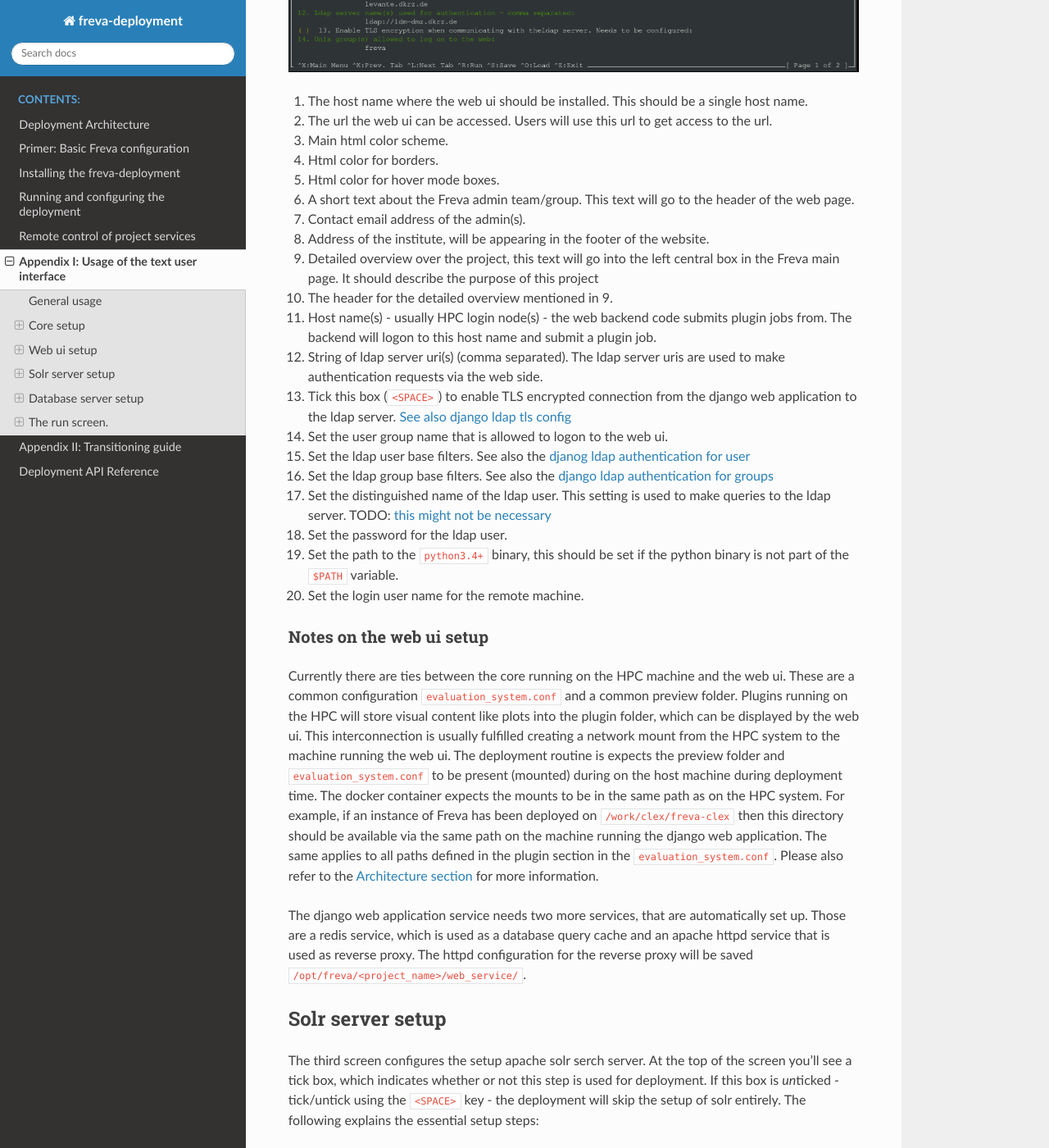
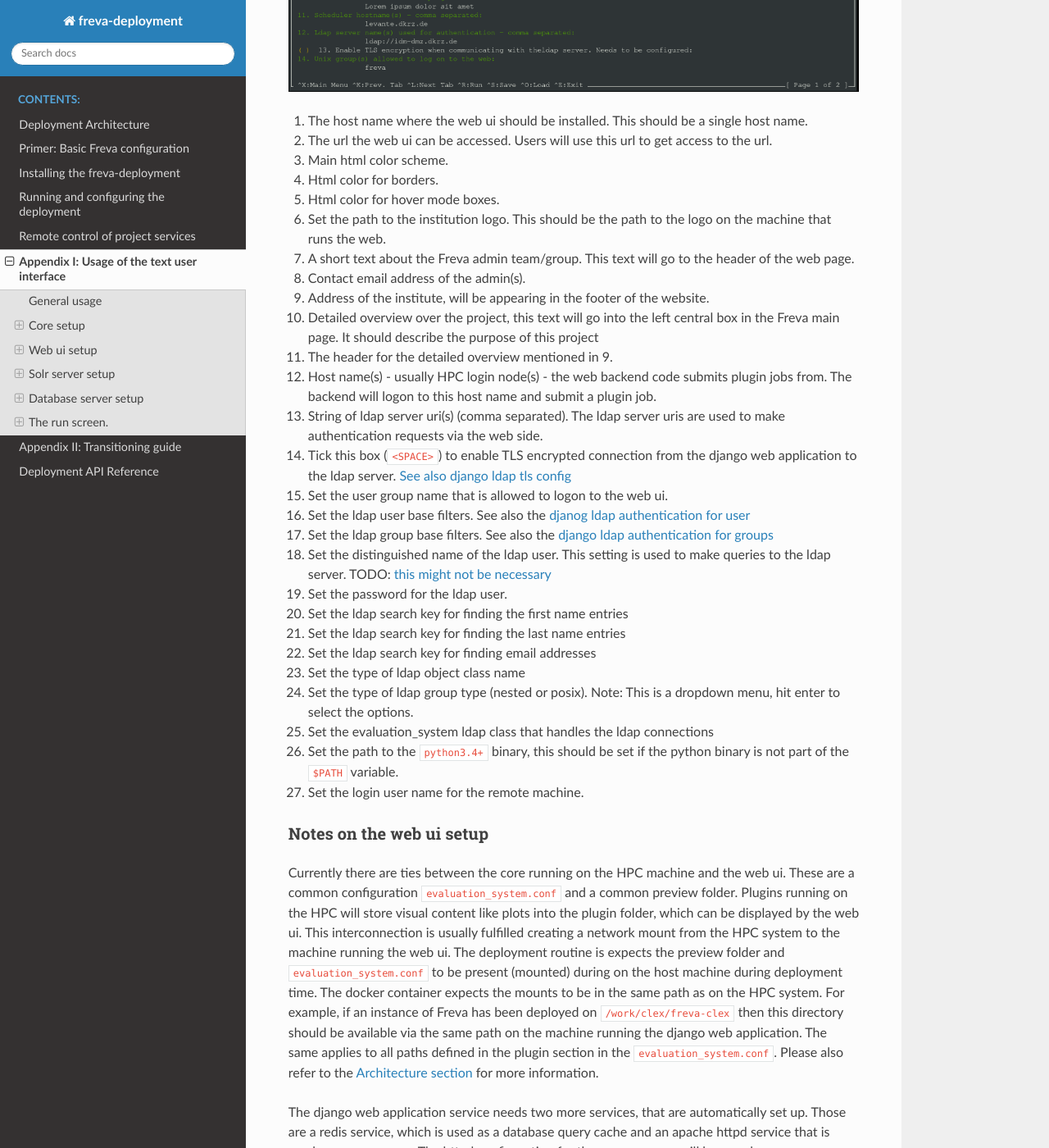
Before and after one commit to FREVA-CLINT/freva-deployment, a Sphinx documentation site: the page built from docs/TuiHowto.md, in a window 1280 px wide and 1400 px high, scrolled down 2915 px. Shown: the whole window at 82% size. Built offline with Sphinx 7.4.7 and the Read the Docs theme 2.0.0, drawn with Linux system fonts in a browser that asks for light colours; some of the changed text lies outside the part shown.

Commit message:
Finish up things

```diff
--- a/assets/config/inventory.toml
+++ b/assets/config/inventory.toml
@@ -158,10 +158,13 @@
 hover_color = "#d0513a"
 ## The about us text is a small blurb about freva within the project
 about_us_text = ""
+## Set the path to the institution logo, this should be the path to the logo
+## as seen by the target system
+institution_logo = "/path/to/logo/on/target/machine"
 ## Set a list of email addresses for contacts
 contacts = [""]
 ## Now set postal address
-address = "Project name, German Climate Computing Centre (DKRZ), Bundesstr. 45a, 20146 Hamburg, Germany."
+imprint = "Project name, German Climate Computing Centre (DKRZ), Bundesstr. 45a, 20146 Hamburg, Germany."
 ## Here you can set a lengthy project description.
 ## You can also set a path to a filename that contains the information.
 ## Instead of text you can set a path to a file containing the text, like a html file.
--- a/assets/playbooks/web-server-playbook.yml
+++ b/assets/playbooks/web-server-playbook.yml
@@ -36,18 +36,17 @@
     - docker_web_cmd: >
         -p 8000:8000
         -v {{ core_root_dir }}:{{ core_root_dir }}:ro
-        -v {{ core_preview_path }}:/opt/freva_web/static/preview:ro
         -v {{ core_scheduler_output_dir}}:{{ core_scheduler_output_dir }}:ro
         -v /opt/freva/{{project_name}}/web_service/static:/opt/freva_web/static:z
+        -v {{core_base_dir_location}}:{{core_base_dir_location}}:ro
         -e EVALUATION_SYSTEM_CONFIG_FILE={{core_root_dir}}/freva/evaluation_system.conf
         --name {{web_name}}
-        -t registry.gitlab.dkrz.de/freva/freva_web/freva_web:main
+        -t registry.gitlab.dkrz.de/freva/freva_web/freva_web:update_urls
     - docker_apache_cmd: >
         -v /opt/freva/{{project_name}}/web_service/freva_web.conf:/usr/local/apache2/conf/httpd.conf:z
         -v /opt/freva/{{project_name}}/web_service/server-cert.crt:/etc/ssl/certs/server-cert.crt:z
         -v /opt/freva/{{project_name}}/web_service/server-key.key:/etc/ssl/private/server-key.key:z
         -v /opt/freva/{{project_name}}/web_service/cacert.pem:/etc/ssl/certs/cacert.pem:z
-        -v {{ core_scheduler_output_dir }}:{{ core_scheduler_output_dir }}:ro
         -v /opt/freva/{{project_name}}/web_service/static:/srv/static:z
         -v {{ core_preview_path }}:/srv/static/preview:ro
         -e SCHEDULER_DIR={{core_scheduler_output_dir}}
--- a/docs/TuiHowto.md
+++ b/docs/TuiHowto.md
@@ -61,7 +61,9 @@
 6. Set the preview path mentioned in the
    [basic configuration section](Folders.html#configuring-the-evaluation-system-section).
 7. Set the workload manager system from the dropdown menu.
-8. Set the output directory of the stdout of the workload manger.
+8. Set the output directory of the stdout of the workload manger. Note:
+   the workload manager type, like pbs, will be automatically appended to this
+   directory.
 9. Set the user names (comma separated) of the Freva admins of this project.
 10. If you have a special user group for Freva admins you can set this this key
    here. This will cause the creation of folders with permissions suitable
@@ -110,32 +112,41 @@
 3. Main html color scheme.
 4. Html color for borders.
 5. Html color for hover mode boxes.
-6. A short text about the Freva admin team/group. This text will go to the
+6. Set the path to the institution logo. This should be the path to the logo
+   on the machine that runs the web.
+7. A short text about the Freva admin team/group. This text will go to the
    header of the web page.
-7. Contact email address of the admin(s).
-8. Address of the institute, will be appearing in the footer of the website.
-9. Detailed overview over the project, this text will go into the left central
+8. Contact email address of the admin(s).
+9. Address of the institute, will be appearing in the footer of the website.
+10. Detailed overview over the project, this text will go into the left central
    box in the Freva main page. It should describe the purpose of this project
-10. The header for the detailed overview mentioned in 9.
-11. Host name(s) - usually HPC login node(s) - the web backend code submits
+11. The header for the detailed overview mentioned in 9.
+12. Host name(s) - usually HPC login node(s) - the web backend code submits
     plugin jobs from. The backend will logon to this host name and submit a
     plugin job.
-12. String of ldap server uri(s) (comma separated). The ldap server uris are
+13. String of ldap server uri(s) (comma separated). The ldap server uris are
     used to make authentication requests via the web side.
-13. Tick this box (`<SPACE>`) to enable TLS encrypted connection from the django
+14. Tick this box (`<SPACE>`) to enable TLS encrypted connection from the django
     web application to the ldap server.
     [See also django ldap tls config](https://django-auth-ldap.readthedocs.io/en/latest/authentication.html#notes)
-14. Set the user group name that is allowed to logon to the web ui.
-15. Set the ldap user base filters. See also the
+15. Set the user group name that is allowed to logon to the web ui.
+16. Set the ldap user base filters. See also the
     [djanog ldap authentication for user](https://django-auth-ldap.readthedocs.io/en/latest/users.html)
-16. Set the ldap group base filters. See also the
+17. Set the ldap group base filters. See also the
     [django ldap authentication for groups](https://django-auth-ldap.readthedocs.io/en/latest/groups.html#finding-groups)
-17. Set the distinguished name of the ldap user. This setting is used to make
+18. Set the distinguished name of the ldap user. This setting is used to make
     queries to the ldap server. TODO: [this might not be necessary](https://django-auth-ldap.readthedocs.io/en/latest/authentication.html#search-bind)
-18. Set the password for the ldap user.
-19. Set the path to the `python3.4+` binary, this should be set if the python
+19. Set the password for the ldap user.
+20. Set the ldap search key for finding the first name entries
+21. Set the ldap search key for finding the last name entries
+22. Set the ldap search key for finding email addresses
+23. Set the type of ldap object class name
+24. Set the type of ldap group type (nested or posix). Note: This is a
+    dropdown menu, hit enter to select the options.
+25. Set the evaluation_system ldap class that handles the ldap connections
+26. Set the path to the `python3.4+` binary, this should be set if the python
     binary is not part of the `$PATH` variable.
-20. Set the login user name for the remote machine.
+27. Set the login user name for the remote machine.
 
 ### Notes on the web ui setup
 Currently there are ties between the core running on the HPC machine and
```
Also changed, not shown: 2 other files.
